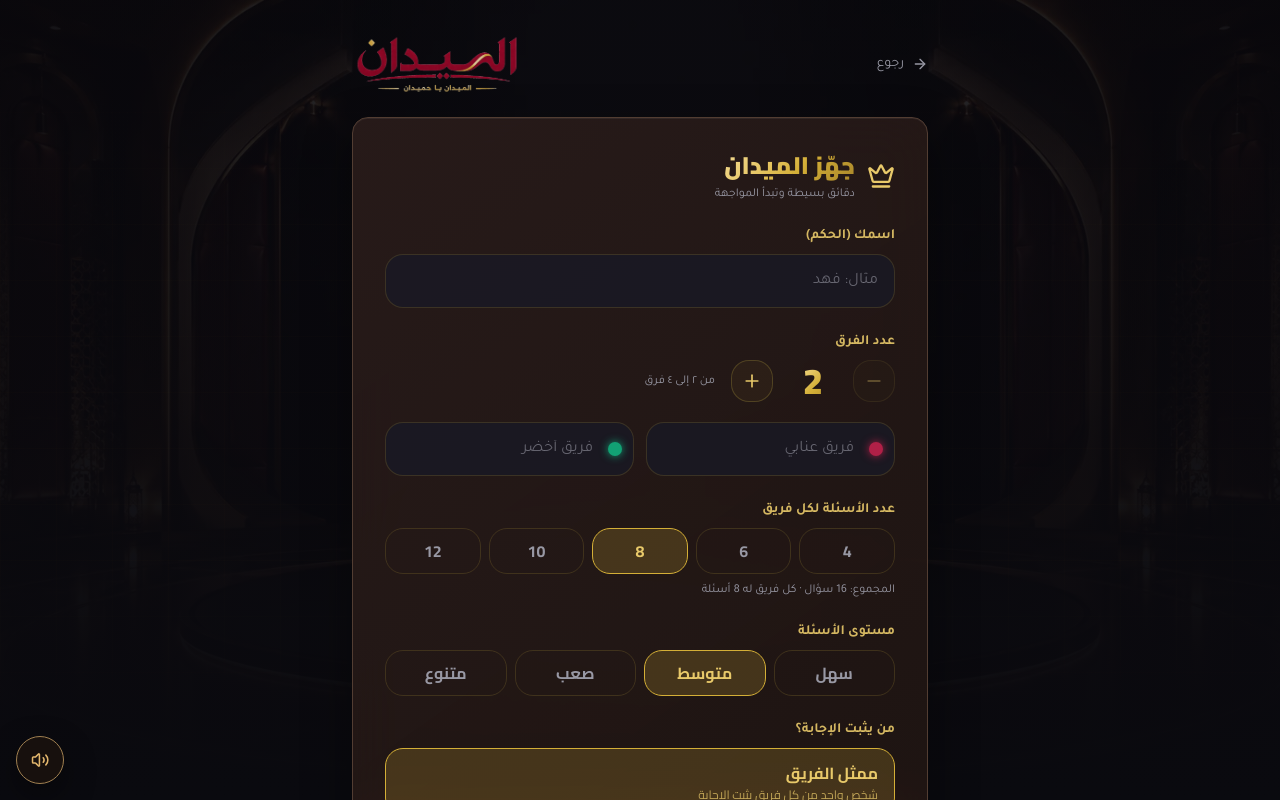
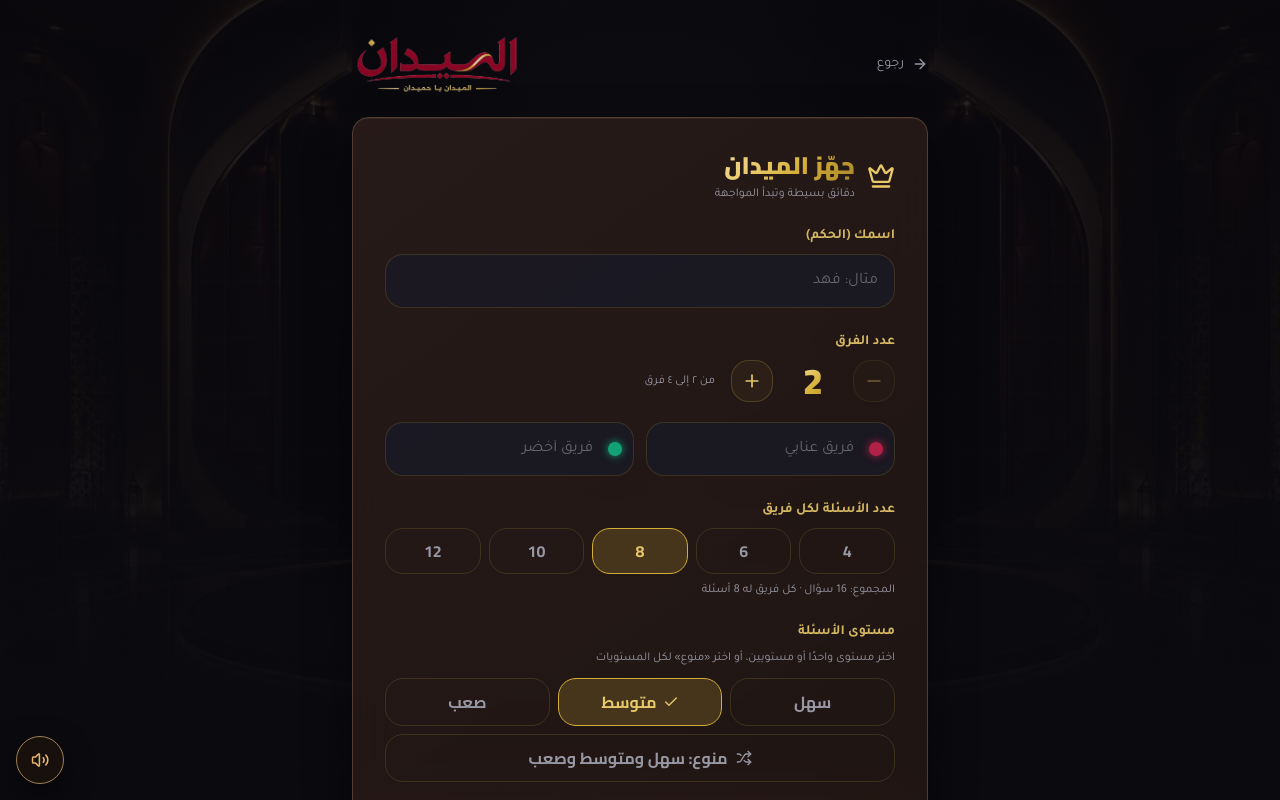
Before and after one commit to FhdQtr/noqtat-fowz, a React (Vite) app: page /host in a window 1280 px wide. Shown: the top 800 px of the page. Built offline with nearby package versions, Linux system fonts and the light colour scheme; no server answers; a web font is replaced by a local one.

Commit message:
Speed up loading and support combined difficulty levels

```diff
--- a/index.html
+++ b/index.html
@@ -13,6 +13,8 @@
     <link rel="preload" href="/img/luxury-majlis/background.webp" as="image" type="image/webp" fetchpriority="high" />
     <link rel="preconnect" href="https://fonts.googleapis.com" />
     <link rel="preconnect" href="https://fonts.gstatic.com" crossorigin />
+    <link rel="preconnect" href="https://noqtat-fowz-d13aa-default-rtdb.asia-southeast1.firebasedatabase.app" crossorigin />
+    <link rel="preconnect" href="https://asia-southeast1-noqtat-fowz-d13aa.cloudfunctions.net" crossorigin />
     <link
       href="https://fonts.googleapis.com/css2?family=Cairo:wght@400;600;700;800;900&family=Tajawal:wght@400;500;700;800&family=Aref+Ruqaa:wght@400;700&display=swap"
       rel="stylesheet"
--- a/src/components/QuestionTypeIcon.tsx
+++ b/src/components/QuestionTypeIcon.tsx
@@ -23,5 +23,5 @@ export default function QuestionTypeIcon({ type, className = "h-12 w-12" }: Ques
   if (!src) {
     return <span className={`inline-flex items-center justify-center rounded-2xl bg-gold/10 text-gold ${className}`}><Sparkles className="h-1/2 w-1/2" /></span>;
   }
-  return <img src={src} alt="" width={256} height={256} className={`object-contain ${className}`} draggable={false} />;
+  return <img src={src} alt="" width={256} height={256} loading="lazy" decoding="async" className={`object-contain ${className}`} draggable={false} />;
 }
--- a/src/lib/matchApi.ts
+++ b/src/lib/matchApi.ts
@@ -11,6 +11,7 @@ export interface CreateMatchOptions {
   questionsPerTeam: number;
   timer: number;
   difficulty: DifficultyMode;
+  difficultyLevels: QuestionLevel[];
   answerMode: AnswerMode;
   enabledTypes: QuestionType[];
 }
@@ -22,7 +23,9 @@ type ActionName =
   | "startChallenge" | "answerChallenge" | "usePowerCard" | "getMatch"
   | "submitHostAnswer" | "startQuestionTimer" | "setAnswerMode" | "getHostAnswer";
 
-function levelForPick(n: number, difficulty: DifficultyMode = "mixed"): QuestionLevel {
+function levelForPick(n: number, difficulty: DifficultyMode = "mixed", difficultyLevels?: QuestionLevel[]): QuestionLevel {
+  const selected = [...new Set((difficultyLevels ?? []).filter((level): level is QuestionLevel => ["easy", "medium", "hard"].includes(level)))];
+  if (selected.length) return selected[(Math.max(1, n) - 1) % selected.length];
   if (difficulty !== "mixed") return difficulty;
   return n <= 1 ? "easy" : n === 2 ? "medium" : "hard";
 }
@@ -189,7 +192,7 @@ export function typeProgress(match: Match, teamCode: string, type: QuestionType)
     used,
     cap,
     left: Math.max(0, cap - used),
-    nextLevel: levelForPick(used + 1, match.difficulty ?? "mixed"),
+    nextLevel: levelForPick(used + 1, match.difficulty ?? "mixed", match.difficultyLevels),
     nextPoints: pointsForPick(used + 1),
     available: used < cap,
   };
--- a/src/pages/HostSetup.tsx
+++ b/src/pages/HostSetup.tsx
@@ -2,7 +2,7 @@ import { useEffect, useState } from "react";
 import { useNavigate } from "react-router";
 import {
   ArrowRight, Minus, Plus, Crown, Timer, TimerOff, Layers, Loader2,
-  HelpCircle,
+  Check, HelpCircle, Shuffle,
 } from "lucide-react";
 import ArenaBackdrop from "../components/ArenaBackdrop";
 import BrandLogo from "../components/BrandLogo";
@@ -10,7 +10,7 @@ import QuestionTypeIcon from "../components/QuestionTypeIcon";
 import { createMatch } from "../lib/matchApi";
 import { sfx, unlockAudio } from "../lib/sounds";
 import { useCustomTypes } from "../lib/useCustomBank";
-import type { AnswerMode, DifficultyMode, QuestionType } from "../types/game";
+import type { AnswerMode, DifficultyMode, QuestionLevel, QuestionType } from "../types/game";
 import { TEAM_COLORS } from "../types/game";
 
 const TEAM_COLOR_ORDER = ["maroon", "emerald", "royal", "gold"] as const;
@@ -29,12 +29,12 @@ const TYPE_OPTIONS: { id: QuestionType; label: string }[] = [
 
 const QUESTIONS_PER_TEAM_OPTIONS = [4, 6, 8, 10, 12];
 const TIMER_OPTIONS = [10, 15, 20, 30, 40, 50, 60];
-const DIFFICULTY_OPTIONS: { id: DifficultyMode; label: string }[] = [
+const LEVEL_OPTIONS: { id: QuestionLevel; label: string }[] = [
   { id: "easy", label: "سهل" },
   { id: "medium", label: "متوسط" },
   { id: "hard", label: "صعب" },
-  { id: "mixed", label: "متنوع" },
 ];
+const ALL_LEVELS: QuestionLevel[] = LEVEL_OPTIONS.map(({ id }) => id);
 const ANSWER_MODE_OPTIONS: { id: AnswerMode; label: string; hint: string }[] = [
   { id: "representative", label: "ممثل الفريق", hint: "شخص واحد من كل فريق يثبت الإجابة" },
   { id: "host", label: "المقدم فقط", hint: "الفرق تختار النوع والمقدم يثبت الإجابة" },
@@ -49,7 +49,8 @@ export default function HostSetup() {
   const [teamNames, setTeamNames] = useState<string[]>(["", ""]);
   const [questionsPerTeam, setQuestionsPerTeam] = useState(8);
   const [timer, setTimer] = useState(0);
-  const [difficulty, setDifficulty] = useState<DifficultyMode>("medium");
+  const [difficultyLevels, setDifficultyLevels] = useState<QuestionLevel[]>(["medium"]);
+  const [mixedDifficulty, setMixedDifficulty] = useState(false);
   const [answerMode, setAnswerMode] = useState<AnswerMode>("representative");
   const [types, setTypes] = useState<QuestionType[]>(TYPE_OPTIONS.map((t) => t.id));
   const [busy, setBusy] = useState(false);
@@ -81,6 +82,19 @@ export default function HostSetup() {
     setTypes((prev) => (prev.includes(t) ? prev.filter((x) => x !== t) : [...prev, t]));
   };
 
+  const toggleLevel = (level: QuestionLevel) => {
+    if (mixedDifficulty) {
+      setMixedDifficulty(false);
+      setDifficultyLevels([level]);
+      return;
+    }
+    setDifficultyLevels((current) => {
+      if (current.includes(level)) return current.length > 1 ? current.filter((item) => item !== level) : current;
+      if (current.length >= 2) return current;
+      return [...current, level];
+    });
+  };
+
   const create = async () => {
     if (types.length === 0) {
       setErr("اختر نوع سؤال واحد على الأقل");
@@ -97,7 +111,8 @@ export default function HostSetup() {
           teamNames: teamNames.map((n, i) => n.trim() || `فريق ${["العنابي", "الأخضر", "الأزرق", "الذهبي"][i]}`),
           questionsPerTeam,
           timer,
-          difficulty,
+          difficulty: mixedDifficulty || difficultyLevels.length > 1 ? "mixed" : difficultyLevels[0] as DifficultyMode,
+          difficultyLevels: mixedDifficulty ? ALL_LEVELS : difficultyLevels,
           answerMode,
           enabledTypes: types,
         }),
@@ -203,21 +218,39 @@ export default function HostSetup() {
 
           {/* مستوى المسابقة */}
           <label className="block text-sm font-bold mb-2 text-gold-light/90">مستوى الأسئلة</label>
-          <div className="grid grid-cols-4 gap-2 mb-6">
-            {DIFFICULTY_OPTIONS.map(({ id, label }) => (
+          <p className="mb-3 text-xs text-muted-foreground">اختر مستوى واحدًا أو مستويين، أو اختر «منوع» لكل المستويات</p>
+          <div className="grid grid-cols-3 gap-2">
+            {LEVEL_OPTIONS.map(({ id, label }) => {
+              const selected = !mixedDifficulty && difficultyLevels.includes(id);
+              const unavailable = !mixedDifficulty && difficultyLevels.length >= 2 && !selected;
+              return (
               <button
                 key={id}
-                onClick={() => setDifficulty(id)}
-                className={`rounded-xl py-2.5 font-cairo font-bold border transition-all ${
-                  difficulty === id
-                    ? "bg-gold/20 border-gold text-gold-light"
-                    : "border-gold-faint/40 text-muted-foreground hover:border-gold/50"
+                type="button"
+                onClick={() => toggleLevel(id)}
+                disabled={unavailable}
+                aria-pressed={selected}
+                className={`flex min-h-12 items-center justify-center gap-1.5 rounded-xl border py-2.5 font-cairo font-bold transition-all disabled:cursor-not-allowed disabled:opacity-30 ${
+                  selected ? "bg-gold/20 border-gold text-gold-light" : "border-gold-faint/40 text-muted-foreground hover:border-gold/50"
                 }`}
               >
+                {selected ? <Check className="h-4 w-4" /> : null}
                 {label}
               </button>
-            ))}
+              );
+            })}
           </div>
+          <button
+            type="button"
+            onClick={() => setMixedDifficulty(true)}
+            aria-pressed={mixedDifficulty}
+            className={`mt-2 mb-6 flex min-h-12 w-full items-center justify-center gap-2 rounded-xl border py-2.5 font-cairo font-bold transition-all ${
+              mixedDifficulty ? "bg-gold/20 border-gold text-gold-light" : "border-gold-faint/40 text-muted-foreground hover:border-gold/50"
+            }`}
+          >
+            <Shuffle className="h-4 w-4" />
+            منوع: سهل ومتوسط وصعب
+          </button>
 
           {/* من يثبت الإجابة */}
           <label className="block text-sm font-bold mb-2 text-gold-light/90">من يثبت الإجابة؟</label>
--- a/src/types/game.ts
+++ b/src/types/game.ts
@@ -146,6 +146,7 @@ export interface Match {
   questionsPerTeam?: number; // عدد الأسئلة لكل فريق
   timer: number; // ثواني لكل سؤال (0 = يدوي)
   difficulty?: DifficultyMode;
+  difficultyLevels?: QuestionLevel[]; // مستوى واحد أو مستويان، والمنوع يستخدم المستويات الثلاثة
   answerMode?: AnswerMode;
   enabledTypes: QuestionType[];
   state: GameState;
--- a/vite.config.ts
+++ b/vite.config.ts
@@ -4,9 +4,10 @@ import { defineConfig } from "vite"
 import { inspectAttr } from 'kimi-plugin-inspect-react'
 
 // https://vite.dev/config/
-export default defineConfig({
+export default defineConfig(({ command }) => ({
   base: '/',
-  plugins: [inspectAttr(), react()],
+  // code-path مفيد أثناء التطوير فقط؛ حذفه من الإنتاج يقلل حجم DOM وملفات JavaScript.
+  plugins: [...(command === 'serve' ? [inspectAttr()] : []), react()],
   server: {
     port: 3000,
   },
@@ -15,4 +16,4 @@ export default defineConfig({
       "@": path.resolve(__dirname, "./src"),
     },
   },
-});
+}));
```
Also changed, not shown: src/pages/Home.tsx (+16 -2 lines), vercel.json, 1 other file (tests, documents, lock files or other folders).
